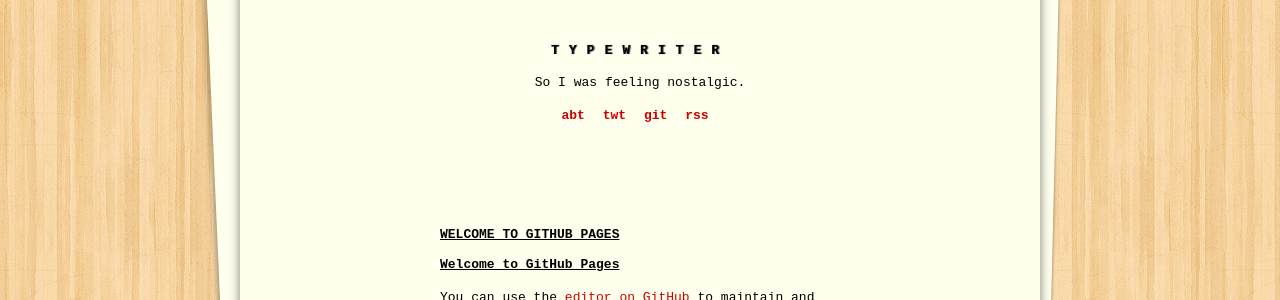
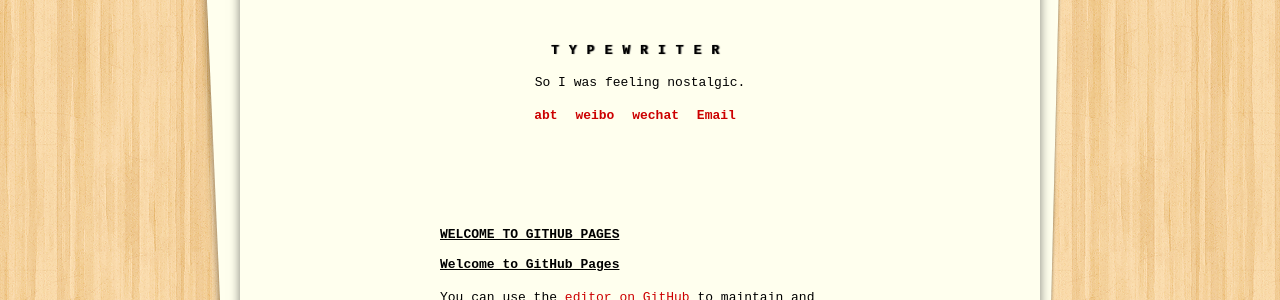
Before and after one commit to cute-saussurea/cute-saussurea.github.io, a Jekyll site: the page built from index.md, in a window 1280 px wide. Shown: the part 268-568 px from the top of the page. Built offline with Jekyll 4.4.1, drawn with Linux system fonts in a browser that asks for light colours; our own code applies the rules of GitHub Pages for plain Markdown files; the list of posts is cut into pages by our own code.

Commit message:
sec change

```diff
--- a/_config.yml
+++ b/_config.yml
@@ -2,7 +2,7 @@
 title: "Typewriter"
 description: "So I was feeling nostalgic."
 baseurl: ""
-url: "http://alixedi.github.io"
+url: "http://cute-saussurea.github.io"
 
 # Build settings
 markdown: kramdown
@@ -14,9 +14,9 @@ paginate: 3
 links:
   - title: "abt"
     url: /about
-  - title: "twt"
+  - title: "weibo"
     url: http://twitter.com/alixedi
-  - title: "git"
+  - title: "wechat"
     url: http://github.com/alixedi
-  - title: "rss"
-    url: /feed.xml
+  - title: "Email"
+    url: chenxuelianz@163.com
```
